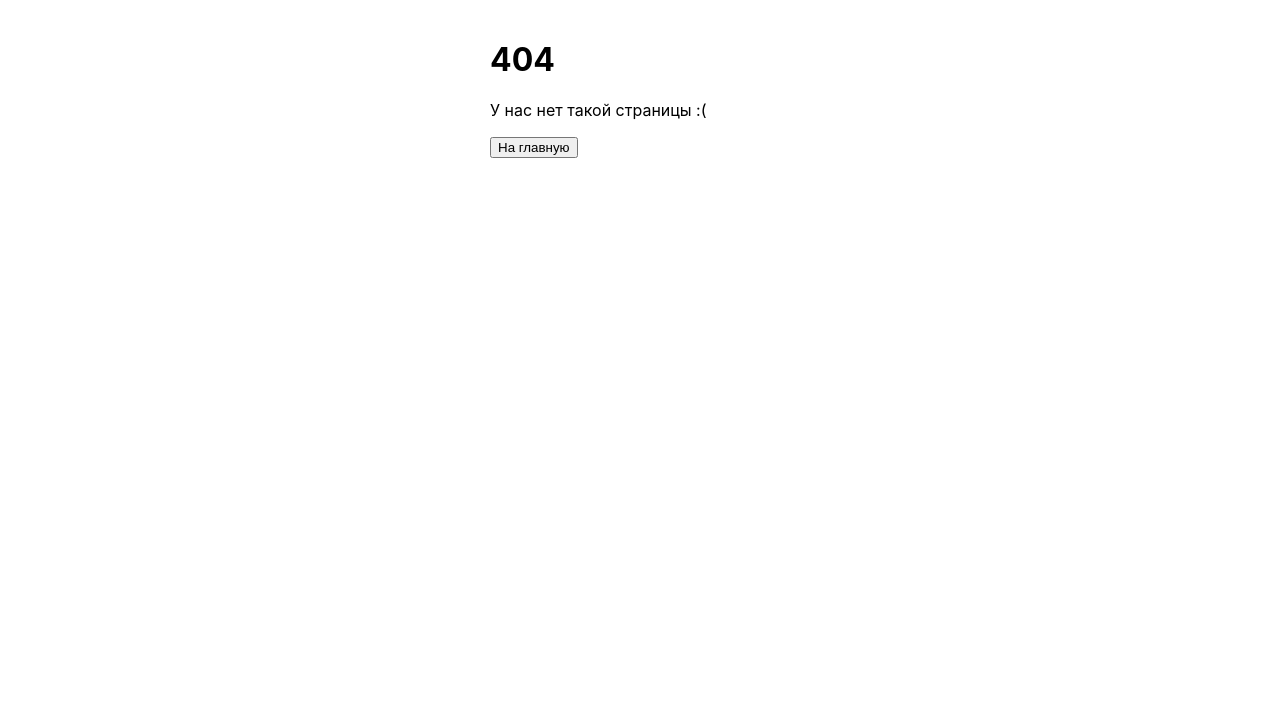
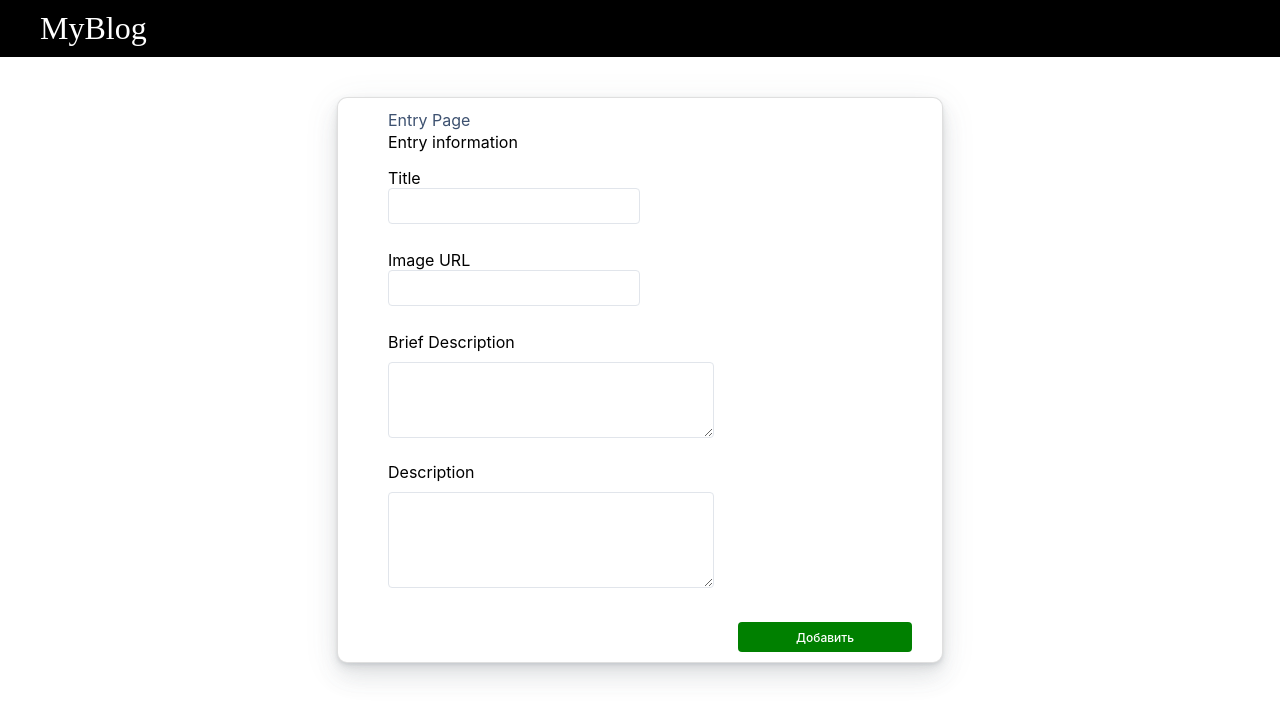
Before and after one commit to Sardar-Atabekov/Blog, a React (Create React App) app: page /addEntry in a window 1280 px wide. Before the commit this address had no page. Shown: the top 718 px of the page. Built offline with nearby package versions, Linux system fonts and the light colour scheme.

Commit message:
done add entry page

```diff
--- a/src/App.js
+++ b/src/App.js
@@ -2,7 +2,7 @@ import React, { Component } from "react";
 import { Route, Switch } from "react-router-dom";
 import NotFound from "./components/404/NotFound.js";
 import Entries from "./components/entries/entries";
-
+import AddEntry from "./components/addEntry/addEntry";
 
 import "./App.css";
 class App extends Component {
@@ -11,6 +11,7 @@ class App extends Component {
       <React.Fragment>
         <Switch>
           <Route path="/" exact component={Entries} />
+          <Route path="/addEntry" exact component={AddEntry} />
 
           <Route path="*" exact component={NotFound} />
         </Switch>
--- /dev/null
+++ b/src/components/addEntry/addEntry.css
@@ -0,0 +1,95 @@
+.addEntry {
+    background-color: #fff;
+    border: none;
+    border-radius: .625rem;
+    box-shadow: 0 0.46875rem 2.1875rem rgba(90, 97, 105, .1), 0 0.9375rem 1.40625rem rgba(90, 97, 105, .1), 0 0.25rem 0.53125rem rgba(90, 97, 105, .12), 0 0.125rem 0.1875rem rgba(90, 97, 105, .1);
+    margin: 40px auto;
+    width: 604px;
+    position: relative;
+    display: flex;
+    flex-direction: column;
+    min-width: 0;
+    word-wrap: break-word;
+    background-color: #fff;
+    background-clip: border-box;
+    border: 1px solid rgba(0, 0, 0, .125);
+}
+
+.form-row {
+    display: flex;
+    flex-wrap: wrap;
+    margin: 10px auto;
+    width: 524px;
+    flex-direction: column;
+    padding-left: 20px;
+}
+
+.form-row .form-group {
+    display: flex;
+    flex-direction: column;
+    width: 252px;
+    margin-bottom: 1rem;
+    height: 66px;
+}
+
+.form .form-control {
+    height: auto;
+    padding: .4375rem .75rem;
+    line-height: 1.5;
+    color: #495057;
+    background-color: #fff;
+    border: 1px solid #e1e5eb;
+    font-weight: 300;
+    will-change: border-color, box-shadow;
+    border-radius: .25rem;
+    box-shadow: none;
+    transition: box-shadow 250ms cubic-bezier(.27, .01, .38, 1.06), border 250ms cubic-bezier(.27, .01, .38, 1.06);
+}
+
+.commentBlock {
+    margin-bottom: 10px;
+}
+
+.commentBlock .form-control {
+    margin: 10px 0px;
+    width: 300px;
+    height: 60px;
+}
+
+.form-title h6 {
+    margin: 0px;
+    font-weight: 400;
+    color: #3d5170;
+    font-size: 1rem;
+    line-height: 1.5rem;
+}
+.form-title .form-text {
+    margin: 0px;
+}
+
+.title-block {
+    margin-bottom: 1rem;
+}
+.addBtn {
+    background: green;
+    color: white;
+    border: none;
+    font-weight: 500;
+    font-size: .6875rem;
+    padding: 0 40px;
+    border-radius: .25rem;
+    height: 30px;
+    margin-left: 350px;
+    margin-top: 10px;
+    font-family: -apple-system, BlinkMacSystemFont, "Segoe UI", Roboto, "Helvetica Neue", Arial, sans-serif;
+    border: 1px solid transparent;
+    padding: .5625rem 1rem;
+    font-size: .75rem;
+    line-height: 1;
+    border-radius: .25rem;
+    transition: all 250ms cubic-bezier(.27, .01, .38, 1.06);
+}
+
+.description .form-control {
+    height: 80px;
+}
--- /dev/null
+++ b/src/components/addEntry/addEntry.js
@@ -0,0 +1,71 @@
+import React, { Component } from "react";
+import Header from "./../header/header";
+import postData from "./postEntry";
+import "./addEntry.css";
+class AddEntry extends Component {
+
+
+
+  render() {
+    return (
+      <div className="wrapper">
+        <Header />
+        <div className="addEntry">
+          <form className="form"  onSubmit={postData}>
+            <div className="form-row">
+              <div className="title-block">
+                <div className="form-title">
+                  <h6 className="form-text">Entry Page</h6>
+                  <p className="form-text">
+                    Entry information
+                  </p>
+                </div>
+              </div>
+
+              <div className="form-group">
+                <label htmlFor="title">Title</label>
+                <input
+                  type="text"
+                  name="title"
+                  className="form-control"
+                  id="title"
+                />
+              </div>
+              <div className="form-group">
+                <label htmlFor="imageURL">Image URL</label>
+                <input
+                  type="text"
+                  name="imageURL"
+                  required
+                  className="form-control"
+                  id="imageURL"
+                />
+              </div>
+              <div className="commentBlock">
+                <label htmlFor="briefDescription">Brief Description</label>
+                <br />
+                <textarea
+                  id="briefDescription"
+                  name="briefDescription"
+                  className="form-control"
+                ></textarea>
+              </div>
+              <div className="commentBlock description">
+                <label htmlFor="description">Description</label>
+                <br />
+                <textarea
+                  id="description"
+                  name="description"
+                  className="form-control"
+                ></textarea>
+              </div>
+              <button className="addBtn">Добавить</button>
+            </div>
+          </form>
+        </div>
+      </div>
+    );
+  }
+}
+
+export default AddEntry;
--- /dev/null
+++ b/src/components/addEntry/postEntry.js
@@ -0,0 +1,24 @@
+function postData(event) {
+  event.preventDefault();
+  let formData = new FormData(event.target),
+    id,
+    data = {};
+
+  if (localStorage.getItem("id")) {
+    id = JSON.parse(localStorage.getItem("id")) + 1;
+    localStorage.setItem("id", JSON.stringify(id));
+  } else {
+    id = 1;
+    localStorage.setItem("id", JSON.stringify(id));
+  }
+  data.id = id;
+  formData.forEach(function(value, key) {
+    data[key] = value;
+  });
+
+  console.log(data);
+  let target = event.target;
+  console.log(target);
+}
+
+export default postData;
--- a/src/components/entries/entries.css
+++ b/src/components/entries/entries.css
@@ -4,14 +4,6 @@
     margin: 0px auto;
 }
 
-.header {
-    background: #000000;
-    color: #ffff;
-    font-family: Ubuntu;
-    font-size: 32px;
-    line-height: 37px;
-    padding: 10px 40px;
-}
 
 .block_container {
     width: 80%;
--- a/src/components/entries/entries.js
+++ b/src/components/entries/entries.js
@@ -1,66 +1,18 @@
 import React, { Component } from "react";
 import { Link } from "react-router-dom";
+import ListEntries from "./listEntries";
+import Header from "./../header/header";
 import "./entries.css";
 class Entries extends Component {
   render() {
-    let data = [
-      {
-        title: "Title",
-        imageURL:
-          "https://www.impactbnd.com/hubfs/blog-image-uploads/9_Blog_Layout_Best_Practices_From_2017.jpg",
-        briefDescription: "Comments Comments Comments CommentsCommentsComments",
-        quantityComment: 4
-      },
-      {
-        title: "Title",
-        imageURL:
-          "https://www.impactbnd.com/hubfs/blog-image-uploads/9_Blog_Layout_Best_Practices_From_2017.jpg",
-        briefDescription: "Comments Comments Comments CommentsCommentsComments",
-        quantityComment: 4
-      },
-      {
-        title: "Title",
-        imageURL:
-          "https://www.impactbnd.com/hubfs/blog-image-uploads/9_Blog_Layout_Best_Practices_From_2017.jpg",
-        briefDescription: "Comments Comments Comments CommentsCommentsComments",
-        quantityComment: 4
-      },
-      {
-        title: "Title",
-        imageURL:
-          "https://www.impactbnd.com/hubfs/blog-image-uploads/9_Blog_Layout_Best_Practices_From_2017.jpg",
-        briefDescription: "Comments Comments Comments CommentsCommentsComments",
-        quantityComment: 4
-      }
-    ];
     return (
       <div className="wrapper">
-        <header className="header"> MyBlog </header>
+        <Header/>
         <div className="block_container">
-          <div className="functions"></div>
-          <div className="listEntries">
-            {data.map(entry => (
-              <Link className="entry">
-                <img
-                  alt="entryTitle"
-                  className="entryImage"
-                  src={entry.imageURL}
-                />
-                <h1>{entry.title}</h1>
-                <div className="entryText">
-                {entry.briefDescription}
-                </div>
-                <div className="comments">
-                  <img
-                    src="https://cdn.icon-icons.com/icons2/936/PNG/512/comment-white-oval-bubble_icon-icons.com_73613.png"
-                    alt="comment Icons"
-                    className="commentIcons"
-                  />
-                  <span className="quantityComment">{entry.quantityComment}</span>
-                </div>
-              </Link>
-            ))}
-            </div>
+          <div className="functions">
+            <Link to={`/addentry`}>Добавить</Link>
+          </div>
+          <ListEntries/>
         </div>
       </div>
     );
--- /dev/null
+++ b/src/components/entries/listEntries.js
@@ -0,0 +1,58 @@
+import React, { Component } from "react";
+import { Link } from "react-router-dom";
+
+class ListEntries extends Component {
+  render() {
+    let data = [
+      {
+        title: "Title",
+        imageURL:
+          "https://www.impactbnd.com/hubfs/blog-image-uploads/9_Blog_Layout_Best_Practices_From_2017.jpg",
+        briefDescription: "Comments Comments Comments CommentsCommentsComments",
+        quantityComment: 4
+      },
+      {
+        title: "Title",
+        imageURL:
+          "https://www.impactbnd.com/hubfs/blog-image-uploads/9_Blog_Layout_Best_Practices_From_2017.jpg",
+        briefDescription: "Comments Comments Comments CommentsCommentsComments",
+        quantityComment: 4
+      },
+      {
+        title: "Title",
+        imageURL:
+          "https://www.impactbnd.com/hubfs/blog-image-uploads/9_Blog_Layout_Best_Practices_From_2017.jpg",
+        briefDescription: "Comments Comments Comments CommentsCommentsComments",
+        quantityComment: 4
+      },
+      {
+        title: "Title",
+        imageURL:
+          "https://www.impactbnd.com/hubfs/blog-image-uploads/9_Blog_Layout_Best_Practices_From_2017.jpg",
+        briefDescription: "Comments Comments Comments CommentsCommentsComments",
+        quantityComment: 4
+      }
+    ];
+    return (
+      <div className="listEntries">
+        {data.map(entry => (
+          <Link className="entry">
+            <img alt="entryTitle" className="entryImage" src={entry.imageURL} />
+            <h1>{entry.title}</h1>
+            <div className="entryText">{entry.briefDescription}</div>
+            <div className="comments">
+              <img
+                src="https://cdn.icon-icons.com/icons2/936/PNG/512/comment-white-oval-bubble_icon-icons.com_73613.png"
+                alt="comment Icons"
+                className="commentIcons"
+              />
+              <span className="quantityComment">{entry.quantityComment}</span>
+            </div>
+          </Link>
+        ))}
+      </div>
+    );
+  }
+}
+
+export default ListEntries;
--- /dev/null
+++ b/src/components/header/header.css
@@ -0,0 +1,8 @@
+.header {
+    background: #000000;
+    color: #ffff;
+    font-family: Ubuntu;
+    font-size: 32px;
+    line-height: 37px;
+    padding: 10px 40px;
+}
--- /dev/null
+++ b/src/components/header/header.js
@@ -0,0 +1,7 @@
+import React, { Component } from "react";
+import "./header.css";
+export default class Header extends Component {
+  render() {
+    return <header className="header"> MyBlog </header>;
+  }
+}
```
Also changed, not shown: 2 other files (tests, documents, lock files or other folders).
